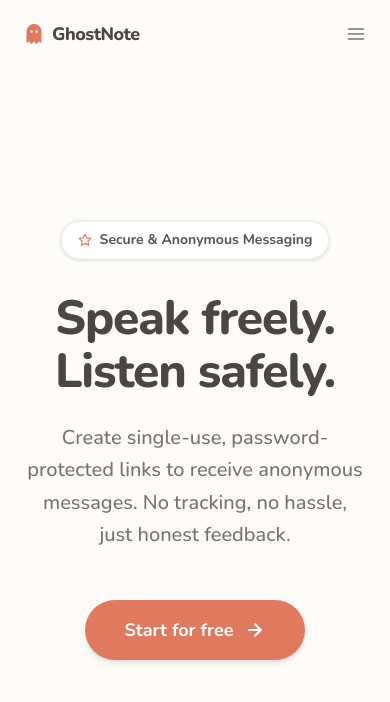
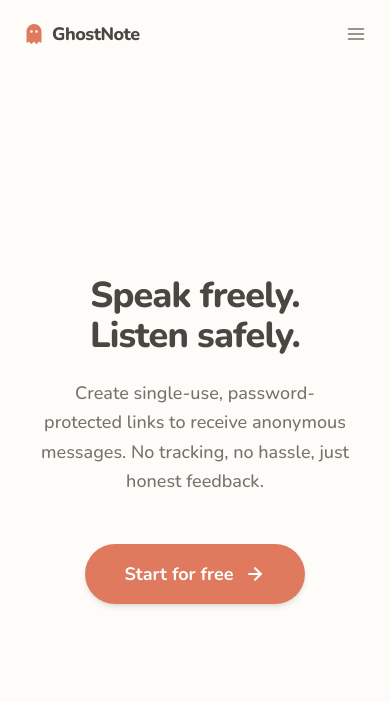
Before and after one commit to JittoJoseph/Ghost-Note, a Next.js app in the folder ghostnote-web/: page / in a window 390 px wide. Shown: the top 702 px of the page. Built offline with nearby package versions, Linux system fonts and the light colour scheme.

Commit message:
clean up landing page

```diff
--- a/ghostnote-web/app/page.tsx
+++ b/ghostnote-web/app/page.tsx
@@ -1,30 +1,23 @@
 import Link from "next/link";
 import { Container } from "@/components/layout/Container";
 import { Navbar } from "@/components/layout/Navbar";
-import { FiShield, FiSend, FiLock, FiStar } from "react-icons/fi";
-import { Card } from "@/components/ui/Card";
 
 export default function LandingPage() {
   return (
     <div className="flex-1 flex flex-col">
       <Navbar />
-      <main className="flex-1 flex flex-col items-center justify-center pt-24 pb-32">
+      <main className="flex-1 flex flex-col items-center justify-center pt-24 pb-32 px-4">
         <Container className="flex flex-col items-center text-center max-w-4xl">
-          <div className="inline-flex items-center gap-2 px-4 py-2 rounded-full bg-white border-2 border-[var(--color-border)] shadow-sm text-sm font-bold text-stone-600 mb-8 animate-fade-up">
-            <FiStar className="text-[var(--color-primary)]" />
-            <span>Secure & Anonymous Messaging</span>
-          </div>
-
-          <h1 className="text-5xl md:text-7xl font-extrabold tracking-tight text-[var(--color-foreground)] mb-6 leading-[1.1] animate-fade-up animate-delay-100">
+          <h1 className="text-4xl md:text-7xl font-extrabold tracking-tight text-[var(--color-foreground)] mb-6 leading-[1.1] animate-fade-up">
             Speak freely.
             <br />
             Listen safely.
           </h1>
-          <p className="text-xl font-medium text-stone-500 mb-12 max-w-2xl leading-relaxed animate-fade-up animate-delay-200">
+          <p className="text-lg md:text-xl font-medium text-stone-500 mb-12 max-w-2xl leading-relaxed animate-fade-up animate-delay-100">
             Create single-use, password-protected links to receive anonymous
             messages. No tracking, no hassle, just honest feedback.
           </p>
-          <div className="flex items-center gap-4 animate-fade-up animate-delay-300">
+          <div className="flex items-center gap-4 animate-fade-up animate-delay-200">
             <Link
               href="/auth/register"
               className="group inline-flex items-center justify-center gap-3 bg-[var(--color-primary)] hover:bg-[var(--color-primary-hover)] text-white px-10 py-4 rounded-full font-bold transition-all duration-300 shadow-md hover:shadow-xl hover:shadow-black/10 text-lg"
```
